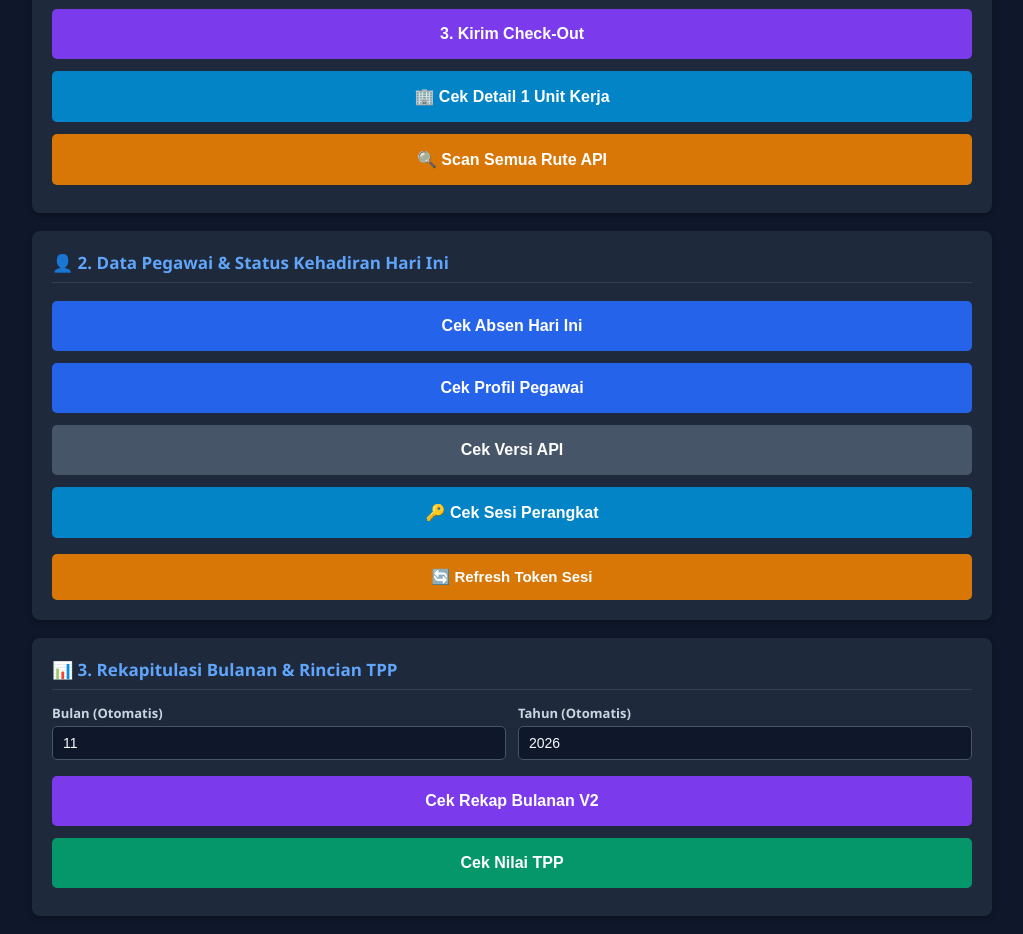
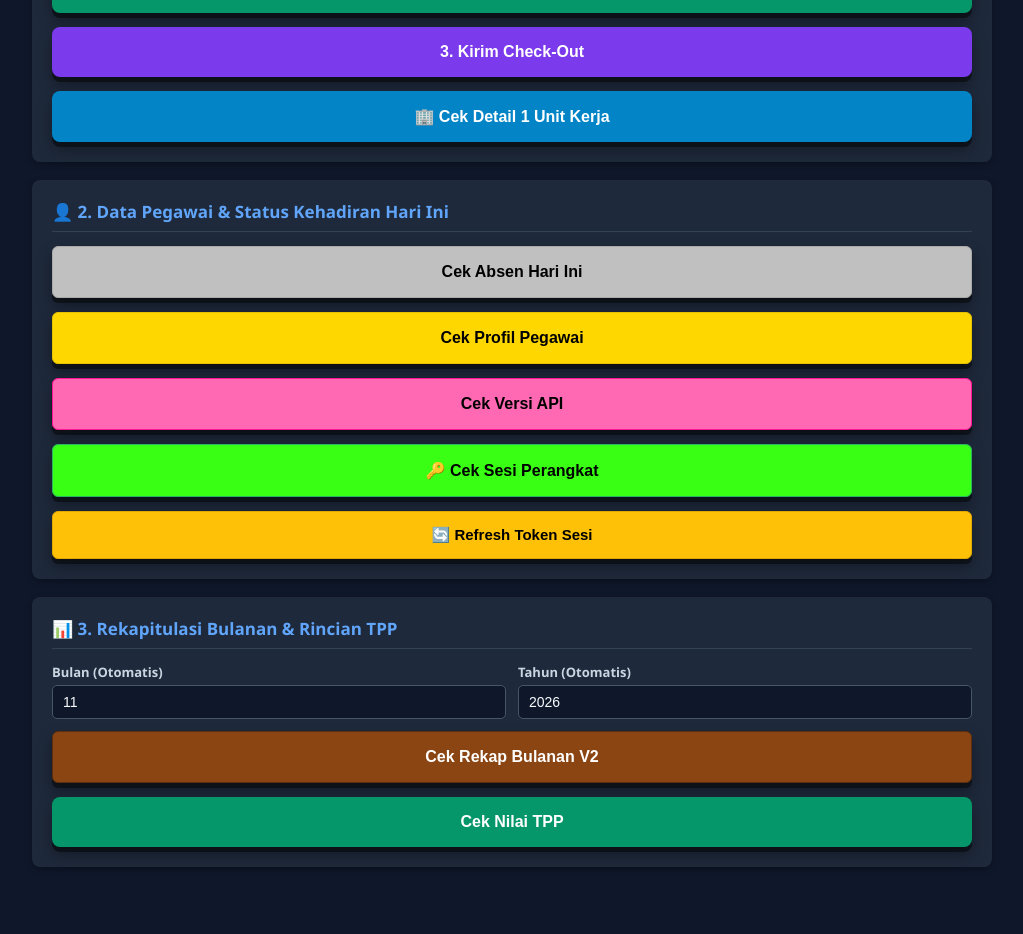
Before and after one commit to inyel79-lgtm/login_akun, a plain HTML site: page index.html in a window 1280 px wide. Shown: the part 920-1854 px from the top of the page, without its empty margins (128-1151 px from the left). After the commit the page ends 1805 px from the top, so only its background shows below. Drawn offline with Linux system fonts and the light colour scheme; no server answers.

Commit message:
Refactor button styles and interactions in index.html
Updated button styles for improved aesthetics and consistency. Added hover and active effects for better user interaction.

```diff
--- a/index.html
+++ b/index.html
@@ -19,8 +19,41 @@
   label { display: block; font-weight: 600; font-size: 13px; margin-bottom: 4px; color: #cbd5e1; }
   input[type="text"], input[type="number"], input[type="password"] { width: 100%; padding: 8px 10px; border: 1px solid #475569; background: #0f172a; color: #f8fafc; border-radius: 5px; box-sizing: border-box; font-size: 14px; }
   input[readonly] { background-color: #334155; color: #94a3b8; font-weight: 600; }
-  button { background: #2563eb; color: #fff; border: none; padding: 9px 15px; border-radius: 5px; cursor: pointer; font-weight: 600; font-size: 13px; margin-top: 4px; margin-right: 6px; }
-  button:hover { background: #1e40af; }
+      button {
+    background: #2563eb;
+    color: #fff;
+    border: none;
+    padding: 9px 15px;
+    border-radius: 8px;
+    cursor: pointer;
+    font-weight: 700;
+    font-size: 13px;
+    margin-top: 0 !important;
+    margin-bottom: 14px !important;
+    margin-right: 6px;
+
+    /* Efek timbul 3D & bayangan lembut */
+    box-shadow: 0 5px 0 rgba(0, 0, 0, 0.45), 0 8px 15px rgba(0, 0, 0, 0.35);
+
+    /* Transisi membal (bouncy) yang hidup */
+    transition: transform 0.15s cubic-bezier(0.34, 1.56, 0.64, 1), box-shadow 0.15s ease, filter 0.15s ease;
+    -webkit-tap-highlight-color: transparent;
+  }
+
+  button:hover {
+    filter: brightness(1.06);
+  }
+
+  /* Efek tombol amblas ke bawah saat jari menekan */
+  button:active {
+    transform: translateY(4px) scale(0.96);
+    box-shadow: 0 1px 0 rgba(0, 0, 0, 0.45), 0 2px 5px rgba(0, 0, 0, 0.3);
+    filter: brightness(0.9);
+  }
+
+  button:last-child {
+    margin-bottom: 0 !important;
+  }
   .btn-green { background: #059669; }
   .btn-purple { background: #7c3aed; }
   .btn-amber { background: #d97706; }
@@ -166,95 +199,16 @@
     const ketemu = list.find(u => parseInt(u.id) === targetId);
     log(`⬅️ Hasil Unit ID ${targetId}:\n` + JSON.stringify(ketemu || 'ID tidak ditemukan', null, 2));
 })()">🏢 Cek Detail 1 Unit Kerja</button>
-        <button type="button" class="btn-amber" style="padding: 16px 24px; font-size: 16px; width: 100%; margin-bottom: 8px;" onclick="(async () => {
-    const baseUrl = document.getElementById('baseUrl').value.trim();
-    const token = document.getElementById('bearerToken').value.trim();
-    const deviceId = document.getElementById('deviceId').value.trim();
-    const konsol = document.querySelector('.console');
-    const log = (t) => { if(konsol){ konsol.textContent += t + '\n'; konsol.scrollTop = konsol.scrollHeight; } };
-
-    const kandidatRute = [
-  // Kategori Izin, Cuti & Dinas Luar
-  { u: '/user/izin', m: 'POST' }, { u: '/user/get_izin', m: 'POST' }, { u: '/user/history_izin', m: 'POST' },
-  { u: '/user/pengajuan_izin', m: 'POST' }, { u: '/user/izin_v2', m: 'POST' },
-  { u: '/user/cuti', m: 'POST' }, { u: '/user/get_cuti', m: 'POST' }, { u: '/user/history_cuti', m: 'POST' },
-  { u: '/user/pengajuan_cuti', m: 'POST' }, { u: '/user/cuti_v2', m: 'POST' },
-  { u: '/user/dinas_luar', m: 'POST' }, { u: '/user/dl', m: 'POST' }, { u: '/user/get_dl', m: 'POST' },
-  { u: '/user/sakit', m: 'POST' }, { u: '/user/get_sakit', m: 'POST' },
-  { u: '/user/keterangan', m: 'GET' }, { u: '/keterangan', m: 'GET' }, { u: '/jenis_izin', m: 'GET' },
-
-  // Kategori Jadwal, Libur & Rekap
-  { u: '/user/jadwal', m: 'GET' }, { u: '/user/get_jadwal', m: 'POST' }, { u: '/user/jadwal_kerja', m: 'GET' },
-  { u: '/jam_kerja', m: 'GET' }, { u: '/hari_libur', m: 'GET' }, { u: '/libur', m: 'GET' },
-  { u: '/user/rekap_harian', m: 'POST' }, { u: '/user/rekap_bulanan', m: 'POST' },
-  { u: '/user/get_rekap_bulanan', m: 'POST' }, { u: '/user/get_rekap_bulanan_v3', m: 'POST' },
-  { u: '/user/history_v2', m: 'POST' }, { u: '/user/get_history_v2', m: 'GET' },
-
-  // Kategori TPP & Kinerja
-  { u: '/user/tpp', m: 'POST' }, { u: '/user/get_tpp', m: 'POST' }, { u: '/user/get_tpp_v2', m: 'POST' },
-  { u: '/user/nilai_tpp', m: 'POST' }, { u: '/user/kinerja', m: 'POST' },
-
-  // Kategori Profil, Keamanan & Pengaturan
-  { u: '/user/update_profile', m: 'POST' }, { u: '/user/edit_profile', m: 'POST' },
-  { u: '/user/ganti_password', m: 'POST' }, { u: '/user/change_password', m: 'POST' }, { u: '/user/update_password', m: 'POST' },
-  { u: '/user/upload_foto', m: 'POST' }, { u: '/user/update_foto', m: 'POST' },
-  { u: '/user/notifikasi', m: 'GET' }, { u: '/notifikasi', m: 'GET' }, { u: '/user/notif', m: 'GET' },
-  { u: '/user/log', m: 'GET' }, { u: '/user/aktivitas', m: 'GET' },
-  { u: '/setting', m: 'GET' }, { u: '/settings', m: 'GET' }, { u: '/config', m: 'GET' },
-  { u: '/app_version', m: 'GET' }, { u: '/cek_versi', m: 'GET' }, { u: '/version_v2', m: 'GET' },
-
-  // Kategori Presensi Alternatif
-  { u: '/user/qr_in_v2', m: 'POST' }, { u: '/user/qr_out_v2', m: 'POST' },
-  { u: '/user/absen_wfh', m: 'POST' }, { u: '/user/wfh', m: 'POST' },
-  { u: '/user/apel', m: 'POST' }, { u: '/user/qr_apel', m: 'POST' },
-  { u: '/user/lembur', m: 'POST' }, { u: '/user/qr_lembur', m: 'POST' }
-];
-
-log(`🔎 Memulai pemindaian ${kandidatRute.length} kandidat rute API (hanya menampilkan yang aktif)...`);
-let ditemukan = 0;
-
-for (const item of kandidatRute) {
-  try {
-    const opsi = {
-      method: item.m,
-      headers: {
-        'Authorization': 'Bearer ' + token,
-        'x-device-id': deviceId,
-        'Content-Type': 'application/json',
-        'Accept': 'application/json'
-      }
-    };
-    if (item.m === 'POST') {
-      opsi.body = JSON.stringify({ id: parseInt(val('userId')) || 2682 });
-    }
-    const r = await fetch(baseUrl + item.u, opsi);
-    if (r.status !== 404) {
-      ditemukan++;
-      let ket = '';
-      if (r.status === 200) ket = '✅ AKTIF (200 OK)';
-      else if (r.status === 422) ket = '🟡 AKTIF - Butuh Form Data (422)';
-      else if (r.status === 405) ket = '🟠 ADA - Ganti Metode GET/POST (405)';
-      else if (r.status === 401) ket = '🔒 Token Kedaluwarsa (401)';
-      else ket = `ℹ️ Status ${r.status}`;
-
-      log(`[${r.status}] ${item.m} ${item.u} -> ${ket}`);
-    }
-  } catch (e) {
-    // Abaikan error jaringan per item agar lanjut memindai
-  }
-}
-log(`🏁 Pemindaian selesai! Ditemukan ${ditemukan} endpoint aktif baru.`);
-})()">🔍 Scan Semua Rute API</button>
         </div>
 
     <!-- 2. CEK STATUS HARI INI, PROFIL & VERSI -->
     <div class="card">
         <h2>👤 2. Data Pegawai & Status Kehadiran Hari Ini</h2>
-        <button type="button" style="padding: 16px 24px; font-size: 16px; width: 100%; margin-bottom: 8px;" onclick="cekToday()">Cek Absen Hari Ini</button>
-        <button type="button" style="padding: 16px 24px; font-size: 16px; width: 100%; margin-bottom: 8px;" onclick="cekProfil()">Cek Profil Pegawai</button>
-        <button type="button" class="btn-gray" style="padding: 16px 24px; font-size: 16px; width: 100%; margin-bottom: 8px;" onclick="cekVersi()">Cek Versi API</button>
-        <button type="button" class="btn-cyan" style="padding: 16px 24px; font-size: 16px; width: 100%; margin-bottom: 8px;" onclick="cekSesiPerangkat()">🔑 Cek Sesi Perangkat</button>
-        <button type="button" class="btn-amber" style="width: 100%; padding: 14px; font-size: 15px; margin-top: 8px;" onclick="refreshTokenOtomatis()">🔄 Refresh Token Sesi</button>
+        <button type="button" style="padding: 16px 24px; font-size: 16px; width: 100%; margin-bottom: 8px; background-color: #C0C0C0; color: #000000; border: 1px solid #A9A9A9; border-radius: 6px; cursor: pointer;" onclick="cekToday()">Cek Absen Hari Ini</button>
+       <button type="button" style="padding: 16px 24px; font-size: 16px; width: 100%; margin-bottom: 8px; background-color: #FFD700; color: #000000; border: 1px solid #E6C200; border-radius: 6px; cursor: pointer;" onclick="cekProfil()">Cek Profil Pegawai</button>
+        <button type="button" style="padding: 16px 24px; font-size: 16px; width: 100%; margin-bottom: 8px; background-color: #FF69B4 !important; color: #000000 !important; border: 1px solid #FF1493; border-radius: 6px; cursor: pointer;" onclick="cekVersi()">Cek Versi API</button>
+        <button type="button" style="padding: 16px 24px; font-size: 16px; width: 100%; margin-bottom: 8px; background-color: #39FF14 !important; color: #000000 !important; border: 1px solid #28B463; border-radius: 6px; cursor: pointer;" onclick="cekSesiPerangkat()">🔑 Cek Sesi Perangkat</button>
+       <button type="button" class="btn-amber" style="width: 100%; padding: 14px; font-size: 15px; margin-top: 8px; background-color: #FFC107 !important; color: #000000 !important; border: 1px solid #E0A800; border-radius: 6px; cursor: pointer;" onclick="refreshTokenOtomatis()">🔄 Refresh Token Sesi</button>
         </div>
 
     <!-- 3. REKAPITULASI & NILAI TPP -->
@@ -270,7 +224,7 @@ log(`🏁 Pemindaian selesai! Ditemukan ${ditemukan} endpoint aktif baru.`);
                 <input type="number" id="tahun">
             </div>
         </div>
-        <button type="button" class="btn-purple" style="padding: 16px 24px; font-size: 16px; width: 100%; margin-bottom: 8px;" onclick="cekRekapV2()">Cek Rekap Bulanan V2</button>
+        <button type="button" style="padding: 16px 24px; font-size: 16px; width: 100%; margin-bottom: 8px; background-color: #8B4513 !important; color: #FFFFFF !important; border: 1px solid #5C2E0D; border-radius: 6px; cursor: pointer;" onclick="cekRekapV2()">Cek Rekap Bulanan V2</button>
         <button type="button" class="btn-green" style="padding: 16px 24px; font-size: 16px; width: 100%; margin-bottom: 8px;" onclick="cekTpp()">Cek Nilai TPP</button
      </div>
 </div>
```
